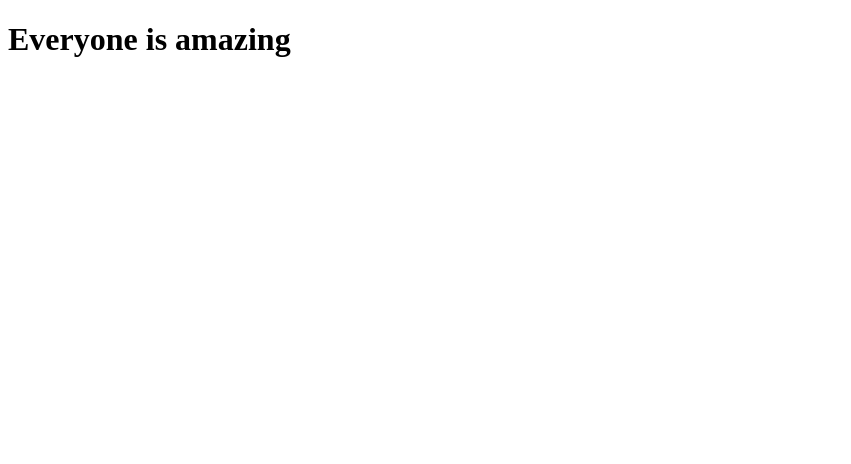
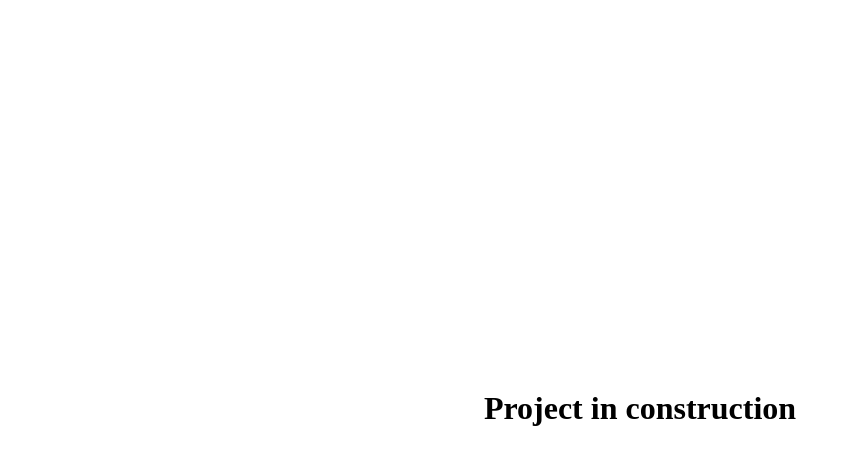
Before and after one commit to MikaaZz/clone-tabnews, a Next.js app: page / in a window 1280 px wide. Shown: the top 464 px of the page, without its empty margins (0-851 px from the left). Built offline with nearby package versions, Linux system fonts and the light colour scheme.

Commit message:
Finish in construction page

```diff
--- a/pages/index.js
+++ b/pages/index.js
@@ -1,5 +1,9 @@
 function Home() {
-  return <h1>Everyone is amazing</h1>;
+  return (
+    <div style={{height:'100vh',width:'100%', display:'flex',justifyContent:'center',alignItems:'center'}}>
+      <h1>Project in construction</h1>
+    </div>
+  );
 }
 
 export default Home;
```
